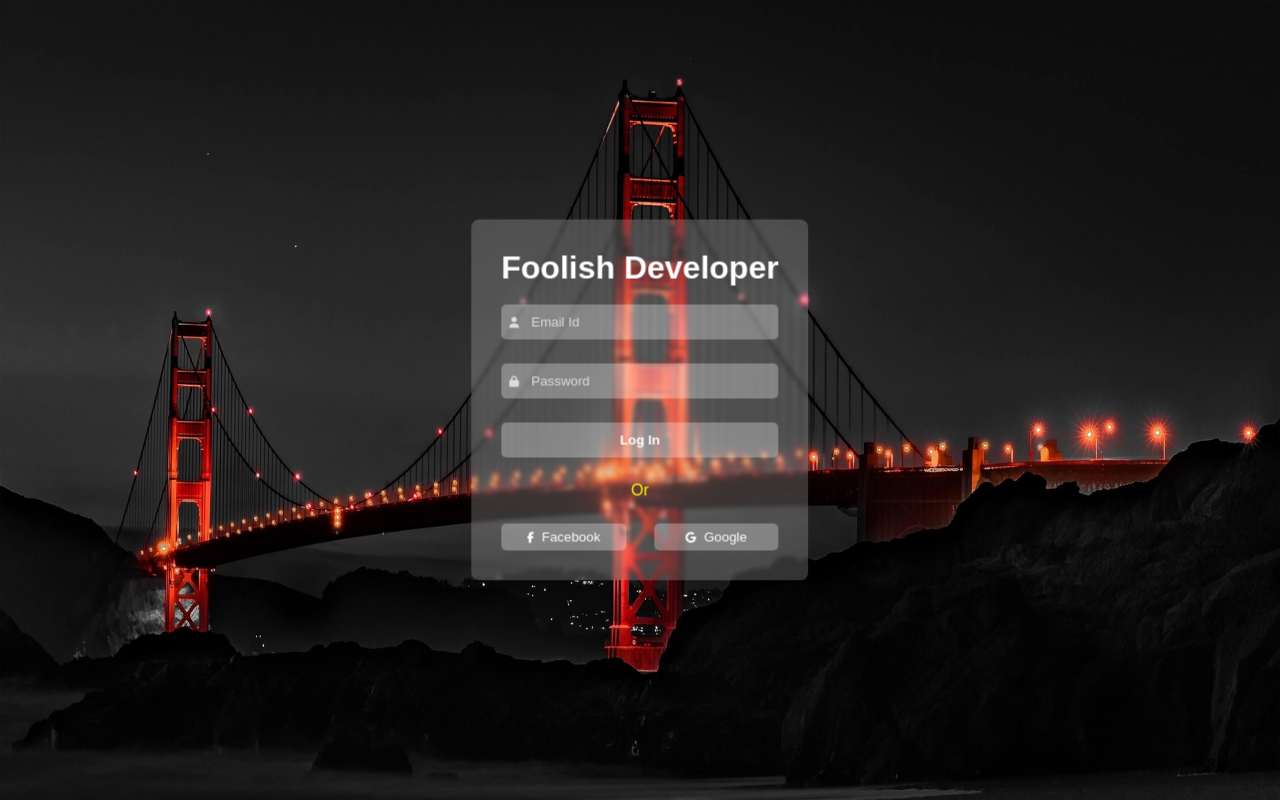
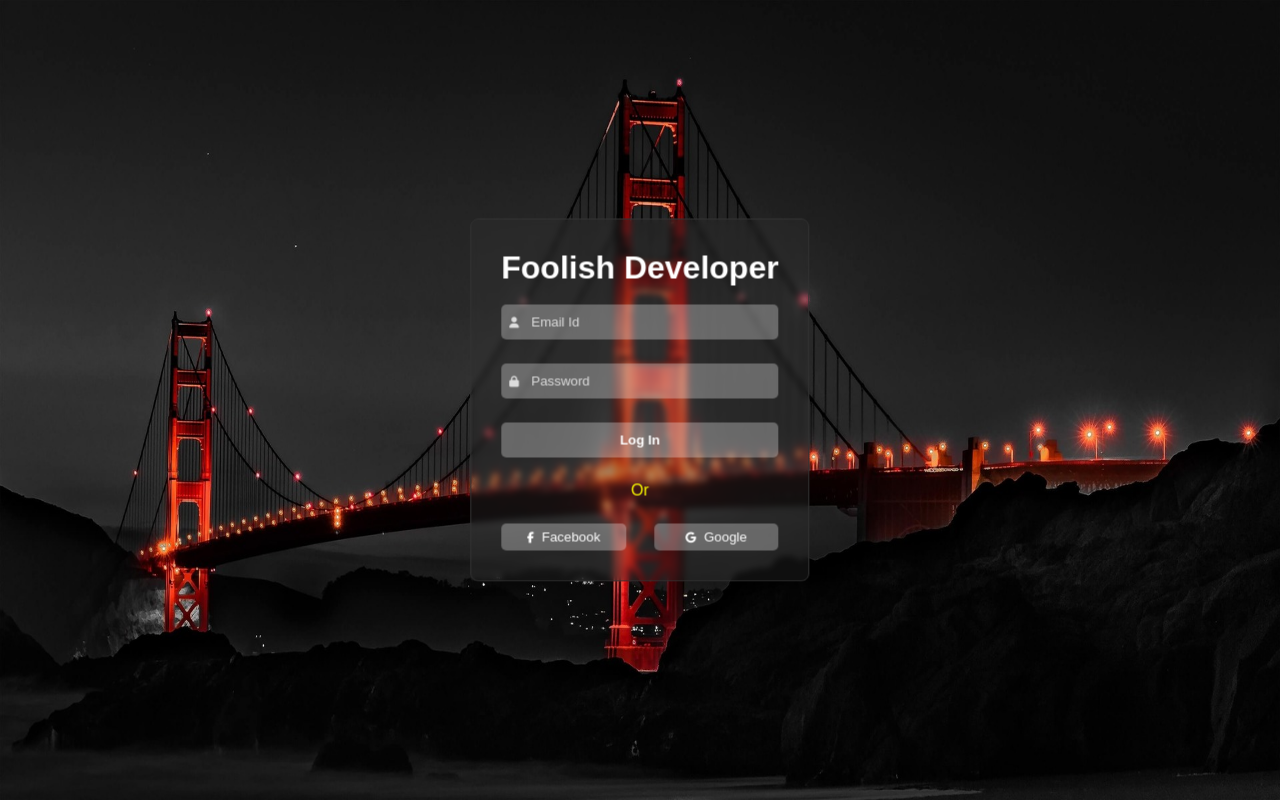
Before and after one commit to sujon3537/glassmorphic-form, a plain HTML site: page index.html in a window 1280 px wide. Drawn offline with Linux system fonts and the light colour scheme.

Commit message:
bg color

```diff
--- a/style.css
+++ b/style.css
@@ -17,11 +17,12 @@ body {
   transform: translate(-50%, -50%);
   min-width: 300px;
   padding: 30px;
-  background-color: rgba(255, 255, 255, 0.2);
-  backdrop-filter: blur(2px);
+  background-color: rgba(51, 51, 51, 0.3);
+  backdrop-filter: blur(3px);
   border-radius: 8px;
   color: #ddd;
   font-family: Arial, Helvetica, sans-serif;
+  border: 1px solid #333;
 }
 
 h1 {
```
